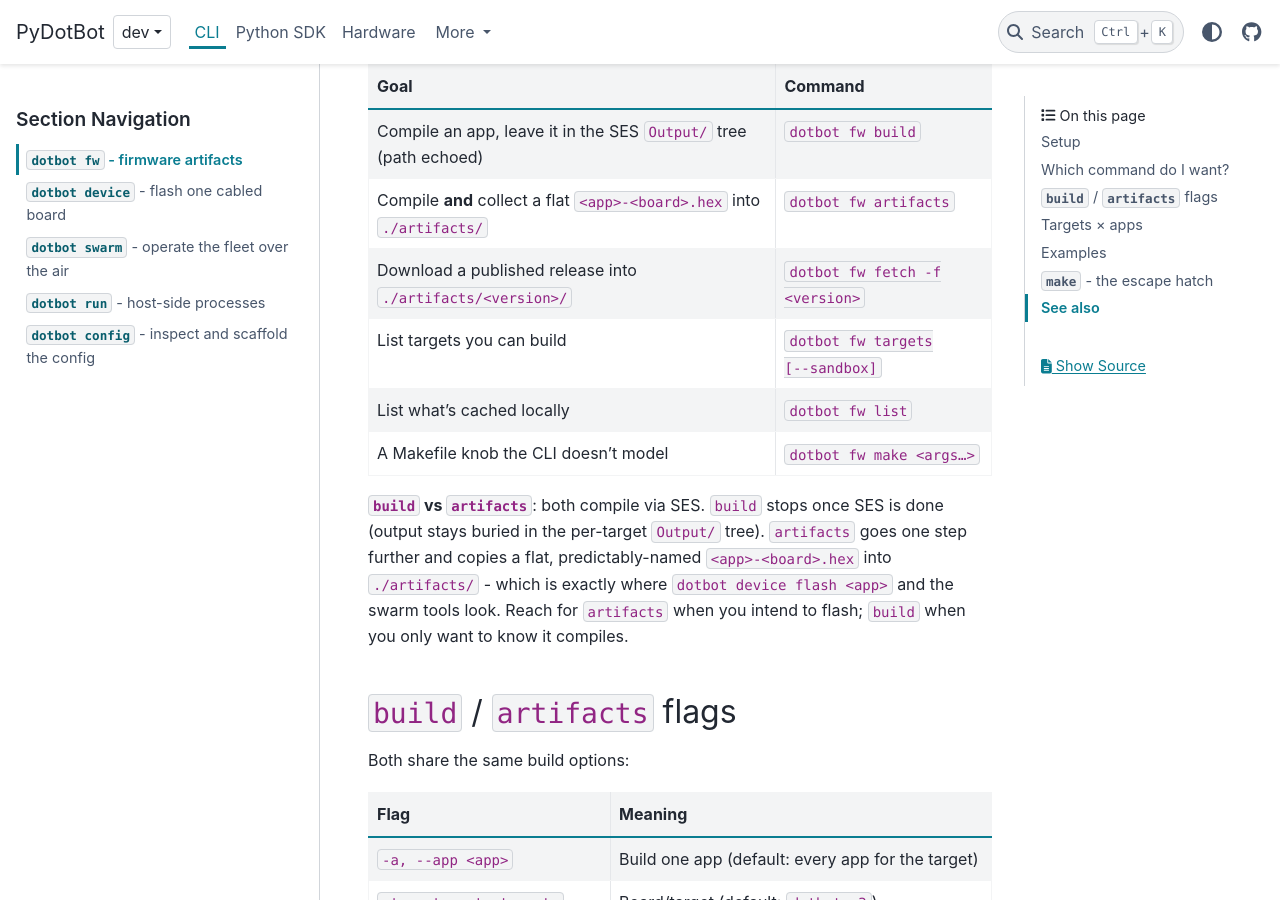
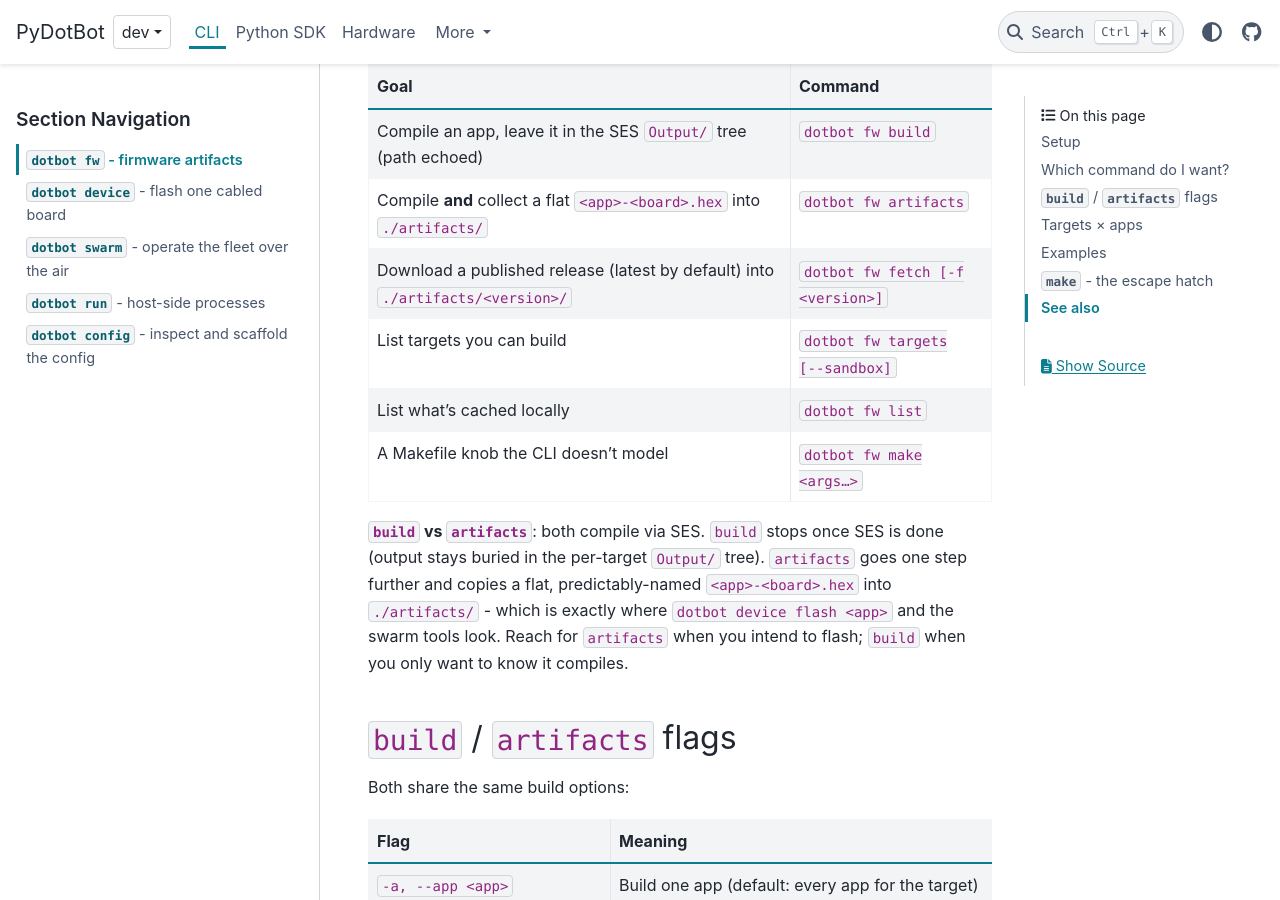
Before and after one commit to DotBots/PyDotBot, a Sphinx documentation site: the page built from doc/cli/fw.md, in a window 1280 px wide and 900 px high, scrolled down 1126 px. Built offline with Sphinx 7.4.7 and the PyData theme 0.15.4, drawn with Linux system fonts in a browser that asks for light colours; some of the changed text lies outside the part shown.

Commit message:
doc: fetch defaults to the latest release
AI-assisted: Claude Opus 4.8

```diff
--- a/doc/cli/fw.md
+++ b/doc/cli/fw.md
@@ -44,7 +44,7 @@ segger_dir = "/path/to/SEGGER Embedded Studio X.YY"
 |---|---|
 | Compile an app, leave it in the SES `Output/` tree (path echoed) | `dotbot fw build` |
 | Compile **and** collect a flat `<app>-<board>.hex` into `./artifacts/` | `dotbot fw artifacts` |
-| Download a published release into `./artifacts/<version>/` | `dotbot fw fetch -f <version>` |
+| Download a published release (latest by default) into `./artifacts/<version>/` | `dotbot fw fetch [-f <version>]` |
 | List targets you can build | `dotbot fw targets [--sandbox]` |
 | List what's cached locally | `dotbot fw list` |
 | A Makefile knob the CLI doesn't model | `dotbot fw make <args…>` |
@@ -124,7 +124,8 @@ dotbot fw artifacts --app nrf5340_net    -t nrf5340dk-net
 dotbot fw artifacts --app spin -t dotbot-v3 --sandbox
 
 # Pull a published release instead of building → ./artifacts/<version>/
-dotbot fw fetch -f v1.0.0
+dotbot fw fetch            # latest swarmit release (prereleases included)
+dotbot fw fetch -f 0.8.0rc2  # or pin an explicit version
 
 # See what's cached
 dotbot fw list
```
